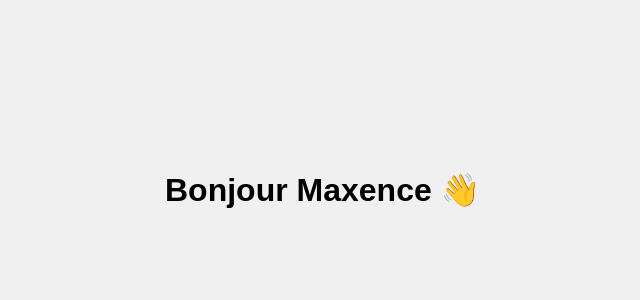
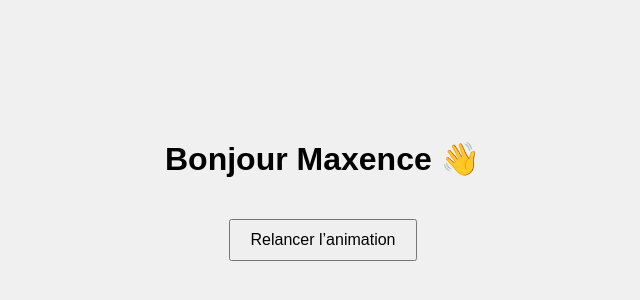
Before and after one commit to maximoulefou-ctrl/MaxGame, a plain HTML site: page index.html in a window 1280 px wide. Shown: the part 218-518 px from the top of the page, without its empty margins (317-957 px from the left). Drawn offline with Linux system fonts and the light colour scheme.

Commit message:
Update index.html

```diff
--- a/index.html
+++ b/index.html
@@ -6,6 +6,7 @@
     <style>
         body {
             display: flex;
+            flex-direction: column;
             justify-content: center;
             align-items: center;
             height: 100vh;
@@ -16,6 +17,9 @@
         h1 {
             opacity: 0;
             transform: scale(0.8);
+        }
+
+        .animate {
             animation: apparition 1.5s ease-out forwards;
         }
 
@@ -25,11 +29,37 @@
                 transform: scale(1);
             }
         }
+
+        button {
+            margin-top: 20px;
+            padding: 10px 20px;
+            font-size: 16px;
+            cursor: pointer;
+        }
     </style>
 </head>
 <body>
 
-    <h1>Bonjour Maxence 👋</h1>
+    <h1 id="message">Bonjour Maxence 👋</h1>
+    <button onclick="relancerAnimation()">Relancer l’animation</button>
+
+    <script>
+        const message = document.getElementById("message");
+
+        function relancerAnimation() {
+            // Supprime l’animation
+            message.classList.remove("animate");
+
+            // Force le navigateur à recalculer le style
+            void message.offsetWidth;
+
+            // Relance l’animation
+            message.classList.add("animate");
+        }
+
+        // Lance l’animation au chargement
+        relancerAnimation();
+    </script>
 
 </body>
 </html>
```
